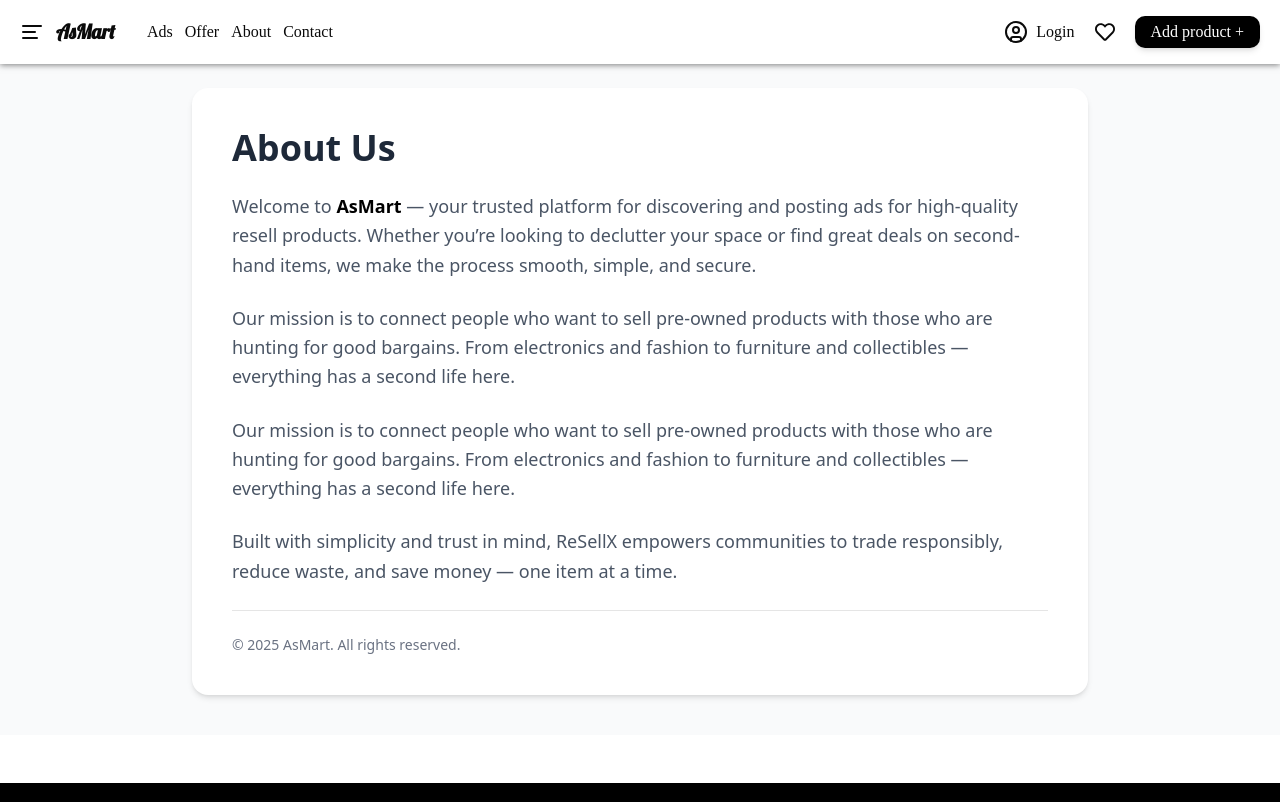
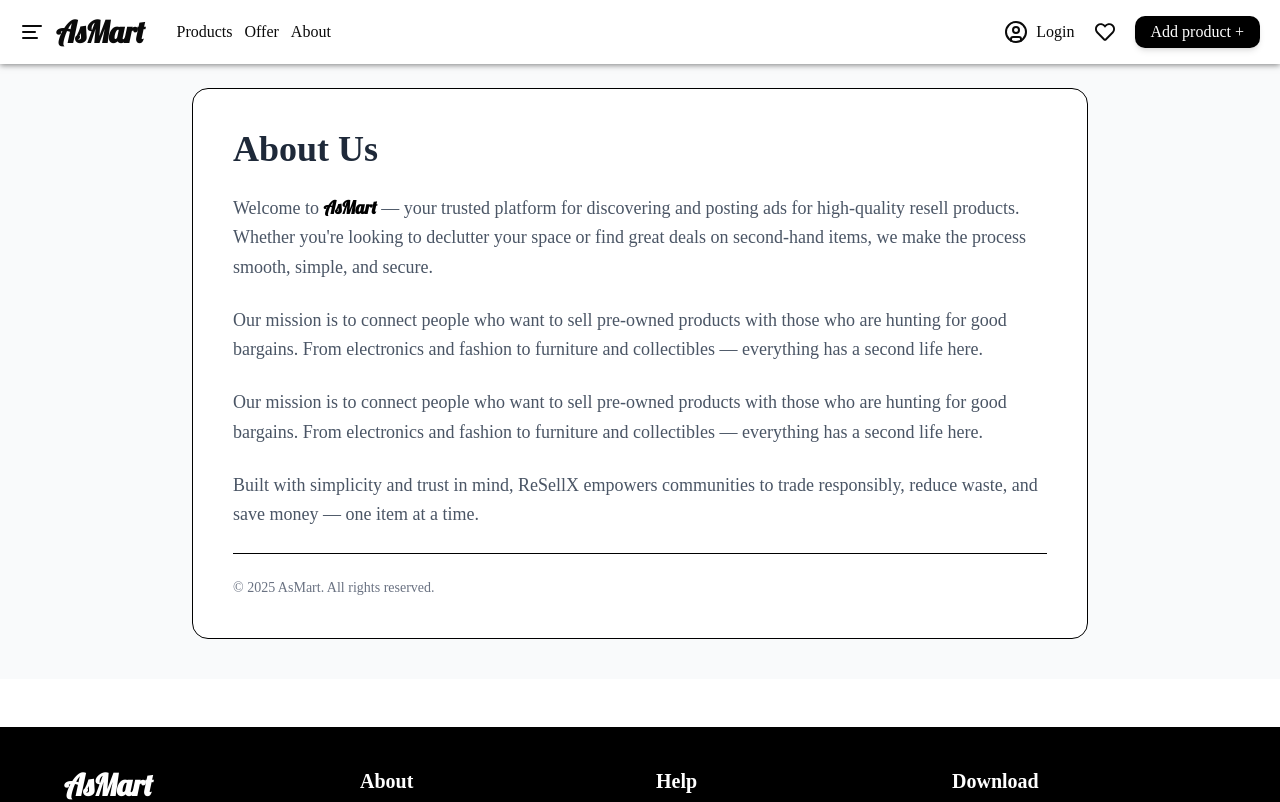
Before and after one commit to SangramBishwas/b4-assignment-6, a Next.js app in the folder Frontend/: page /about in a window 1280 px wide. Shown: the top 802 px of the page. Built offline with nearby package versions, Linux system fonts and the light colour scheme; a web font is replaced by a local one.

Commit message:
Category section added

```diff
--- a/Frontend/src/app/(WithCommonLayout)/about/page.tsx
+++ b/Frontend/src/app/(WithCommonLayout)/about/page.tsx
@@ -1,14 +1,14 @@
 const AboutPage = () => {
   return (
-    <div className="bg-gray-50 px-4 py-10 md:px-12 lg:px-32 my-12">
-      <div className="max-w-4xl mx-auto bg-white shadow-md rounded-2xl p-6 md:p-10 space-y-6">
+    <div className="bg-gray-50 font-madimi px-4 py-10 md:px-12 lg:px-32 my-12">
+      <div className="max-w-4xl border border-black mx-auto bg-white rounded-2xl p-6 md:p-10 space-y-6">
         <h1 className="text-3xl md:text-4xl font-bold text-gray-800">
           About Us
         </h1>
         <p className="text-gray-600 text-lg leading-relaxed">
-          Welcome to <span className="font-semibold text-black">AsMart</span> —
+          Welcome to <span className="font-semibold text-black font-lobster">AsMart</span> —
           your trusted platform for discovering and posting ads for high-quality
-          resell products. Whether you’re looking to declutter your space or
+          resell products. Whether you&apos;re looking to declutter your space or
           find great deals on second-hand items, we make the process smooth,
           simple, and secure.
         </p>
@@ -29,7 +29,7 @@ const AboutPage = () => {
           to trade responsibly, reduce waste, and save money — one item at a
           time.
         </p>
-        <div className="pt-6 border-t text-sm text-gray-500">
+        <div className="pt-6 border-t border-t-black text-sm text-gray-500">
           &copy; {new Date().getFullYear()} AsMart. All rights reserved.
         </div>
       </div>
--- a/Frontend/src/app/(WithCommonLayout)/category/page.tsx
+++ /dev/null
@@ -1,38 +0,0 @@
-"use client";
-
-import CategoryCard from "@/components/ui/CategoryCard";
-import { IProduct } from "@/types/product.type";
-import { useEffect, useState } from "react";
-
-const Categories = () => {
-  const [products, setProducts] = useState([]);
-  useEffect(() => {
-    fetch("/products.json")
-      .then((res) => res.json())
-      .then((data) => {
-        setProducts(data);
-      })
-      .catch((err) => console.error(err));
-  }, []);
-  return (
-    <div className="my-10">
-      <h2 className="text-xl md:text-3xl font-bold text-center my-6">
-        Categories
-      </h2>
-      <p className="text-center w-[80%] mx-auto mb-6">
-        Lorem ipsum dolor sit, amet consectetur adipisicing elit. Sint, omnis
-        magni! Saepe dolorem possimus provident sapiente aliquid doloremque
-        cupiditate nam eveniet perferendis a, delectus expedita architecto
-        blanditiis ipsam voluptatibus explicabo? Rerum sequi iure consequatur
-        vitae perferendis velit quaerat, deserunt voluptas et ad.
-      </p>
-      <div className="grid grid-cols-1 md:grid-cols-2 lg:grid-cols-4 w-[80%] mx-auto">
-        {products.map((product: IProduct) => (
-          <CategoryCard key={product.id} product={product} />
-        ))}
-      </div>
-    </div>
-  );
-};
-
-export default Categories;
--- a/Frontend/src/app/(WithCommonLayout)/page.tsx
+++ b/Frontend/src/app/(WithCommonLayout)/page.tsx
@@ -1,14 +1,16 @@
 "use server";
 import Slider from "@/components/ui/slider";
 import Product from "../product/page";
-import Categories from "./category/page";
+import Categories from "@/components/modules/categories";
+// import CategoryCard from "@/components/ui/CategoryCard";
 
 const page = () => {
   return (
-    <div className="">
+    <div>
       <Slider />
       <Product />
       <Categories />
+      {/* <CategoryCard /> */}
     </div>
   );
 };
--- a/Frontend/src/app/product/page.tsx
+++ b/Frontend/src/app/product/page.tsx
@@ -1,6 +1,6 @@
 "use client";
 import AdsCard from "@/components/ui/AdsCard";
-import { IProduct } from "@/types/product.type";
+import { IProduct } from "@/types/product";
 import { useEffect, useState } from "react";
 
 const Product = () => {
--- /dev/null
+++ b/Frontend/src/components/modules/categories/index.tsx
@@ -0,0 +1,38 @@
+"use client";
+
+import CategoryCard from "@/components/ui/CategoryCard";
+import { IProduct } from "@/types/product";
+import { ArrowRight } from "lucide-react";
+import Link from "next/link";
+import { useEffect, useState } from "react";
+
+const Categories = () => {
+  const [products, setProducts] = useState([]);
+  useEffect(() => {
+    fetch("/products.json")
+      .then((res) => res.json())
+      .then((data) => {
+        setProducts(data);
+      })
+      .catch((err) => console.error(err));
+  }, []);
+  return (
+    <div className="my-4 md:my-10 font-madimi mx-auto">
+        <div className="flex items-center justify-between">
+          <h2 className=" text-lg font-semibold">Top Selling Categories</h2>
+          <Link href="/products">
+            <>
+              View All <ArrowRight />
+            </>
+          </Link>
+        </div>
+        <div className="mt-5 grid grid-cols-2 md:flex md:flex-wrap items-center justify-center gap-4">
+          {products?.map((product: IProduct, idx: number) => (
+            <CategoryCard key={idx} product={product} />
+          ))}
+        </div>
+    </div>
+  );
+};
+
+export default Categories;
--- a/Frontend/src/components/shared/Navbar.tsx
+++ b/Frontend/src/components/shared/Navbar.tsx
@@ -29,10 +29,9 @@ const Navbar = () => {
   }, [lastScrollY]);
 
   const navOptions = [
-    { name: "Ads", path: "/ads" },
+    { name: "Products", path: "/products" },
     { name: "Offer", path: "/offer" },
     { name: "About", path: "/about" },
-    { name: "Contact", path: "/contact" },
   ];
 
   return (
@@ -43,10 +42,10 @@ const Navbar = () => {
     >
       <div className="flex gap-3 items-center">
         <Sidebar />
-        <div className="mr-5 font-lobster font-bold text-xl">
+        <Link href="/" className="mr-5 font-lobster font-bold text-3xl">
           <span>As</span>
           <span>Mart</span>
-        </div>
+        </Link>
         <div className="md:flex gap-3 hidden">
           {navOptions.map((option) => (
             <Link key={option.name} className="hover:text-primary" href={option.path}>
--- a/Frontend/src/components/ui/CategoryCard.tsx
+++ b/Frontend/src/components/ui/CategoryCard.tsx
@@ -1,25 +1,31 @@
-import { IProduct } from "@/types/product.type";
+"use client";
+
 import Image from "next/image";
+import Link from "next/link";
+import { Skeleton } from "./skeleton";
+import { IProduct } from "@/types";
 
 const CategoryCard = ({ product }: { product: IProduct }) => {
   return (
-    <div className="w-64 p-3">
-      <div className="bg-white border shadow-sm hover:bg-black transition duration-300 text-center group cursor-pointer">
-        <Image
-          src={product.images}
-          alt="Product"
-          width={250}
-          height={250}
-          className="mx-auto w-32 h-32 object-contain py-4"
-        />
-
-        <div className="pb-4">
-          <h3 className="text-md font-medium text-gray-800 group-hover:text-white transition">
-            {product.category}
-          </h3>
+    <Link href={`/ads/${product._id}`}>
+      <div className="bg-white group rounded-2xl hover:cursor-pointer md:w-52 md:h-52 flex flex-col items-center justify-evenly p-4 border border-neutral-200">
+        <div className="relative w-full h-28 flex items-center justify-center">
+          {product ? (
+            <Image
+              src={product.images}
+              alt="Category Icon"
+              fill
+              className="object-contain transition-transform duration-500 ease-in-out group-hover:scale-110"
+            />
+          ) : (
+            <Skeleton className="w-16 h-16 rounded-full bg-gray-300" />
+          )}
         </div>
+        <h3 className="font-medium text-center truncate w-full text-gray-800">
+          {product?.title || <Skeleton className="w-32 h-4 bg-gray-300" />}
+        </h3>
       </div>
-    </div>
+    </Link>
   );
 };
 
--- a/Frontend/src/types/index.ts
+++ b/Frontend/src/types/index.ts
@@ -1,3 +1,4 @@
 export * from "./user";
 export * from "./wishlist";
 export * from "./listings";
+export * from "./product";
--- a/Frontend/src/types/product.type.ts
+++ b/Frontend/src/types/product.ts
@@ -1,5 +1,5 @@
 export interface IProduct {
-  id: string;
+  _id: string;
   title: string;
   description: string;
   price: number;
```
Also changed, not shown: Frontend/src/components/ui/AdsCard.tsx (+8 -4 lines).
